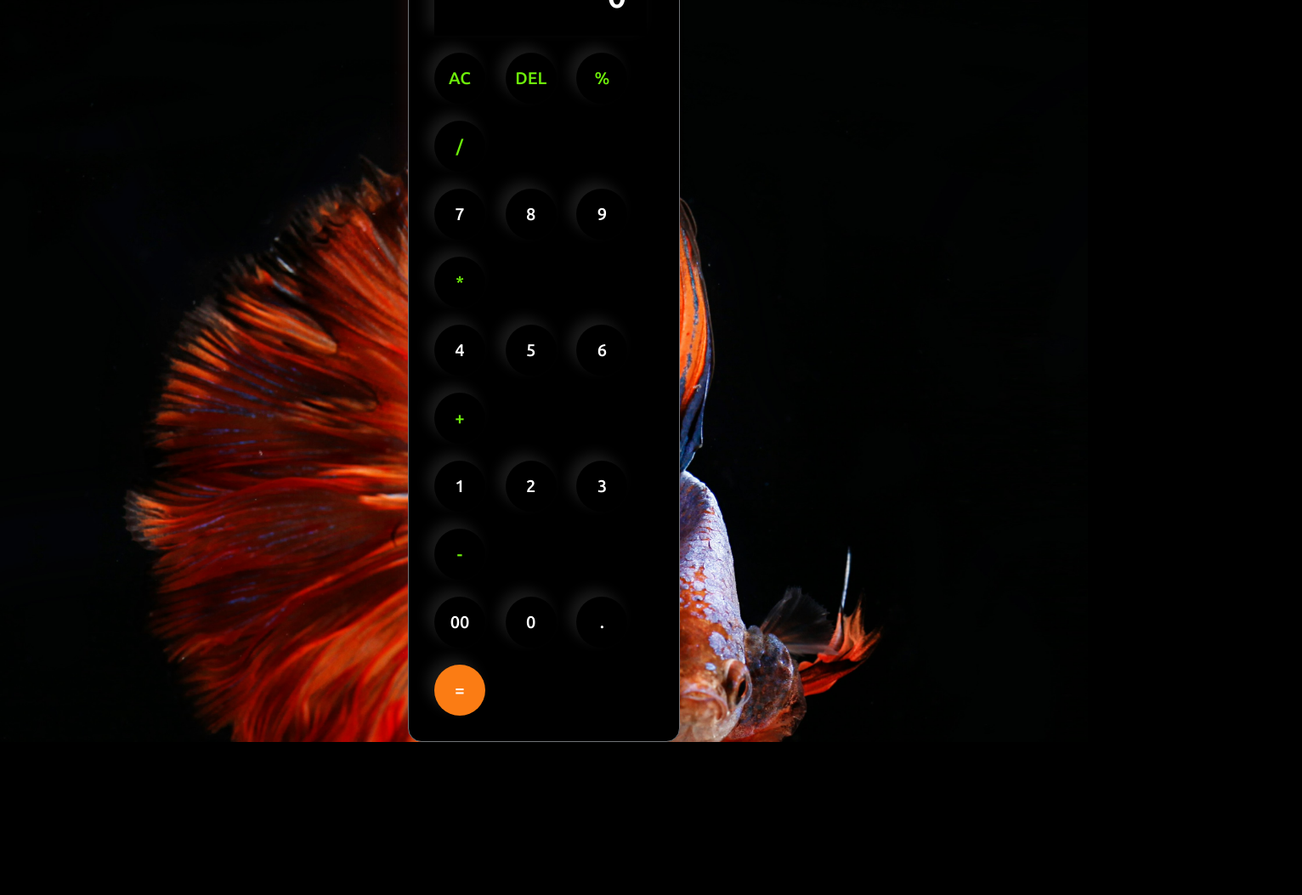
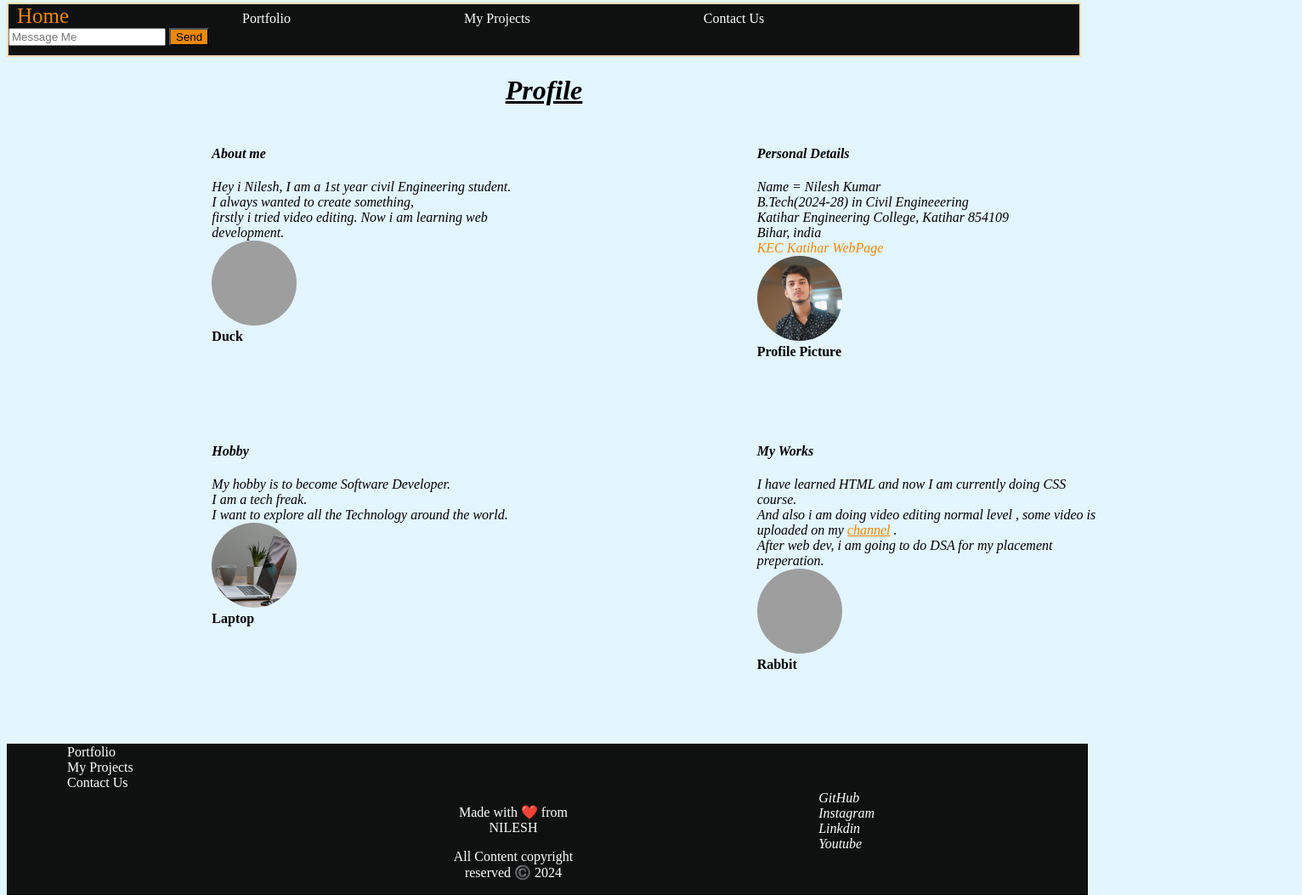
Before and after one commit to nileshkumaryadav1/Profile-Website, a plain HTML site: page index.html in a window 1280 px wide. Shown: the part 5-1058 px from the top of the page at 85% size, 1532 px wide, since content can reach past the window. Before the commit the page ends 878 px from the top, so only its background shows below. Drawn offline with Linux system fonts and the light colour scheme; grey boxes are pictures that could not be loaded.

Commit message:
Add files via upload

```diff
--- a/index.html
+++ b/index.html
@@ -3,51 +3,137 @@
   <head>
     <meta charset="UTF-8" />
     <meta name="viewport" content="width=device-width, initial-scale=1.0" />
-    <title>Calculator - by Nilesh</title>
-    <link rel="stylesheet" href="style.css" />
+    <title>Profile</title>
+    <link rel="stylesheet" href="styleforindex.css" />
   </head>
   <body>
+    <header>
+      <div id="divofnav">
+        <a href="index.html" id="linksofhome">Home</a>
+        <a href="portfolio.html" id="links">Portfolio</a>
+        <a href="projects.html" id="links">My Projects</a>
+        <a href="contactus.html" id="links3">Contact Us</a>
 
-    <div class="calculator">
-      <input type="text" placeholder="0" id="inputbox">
-      <div>
-        <button class="operator">AC</button>
-        <button class="operator">DEL</button>
-        <button class="operator">%</button>
-        <button class="operator">/</button>
+        <input type="text" placeholder="Message Me" />
+        <button id="buttonofhead">Send</button>
+      </div>
+    </header>
+
+    <main>
+      <h1 id="title"><i>Profile</i></h1>
+
+      <div id="info">
+        <div id="box1ininfo">
+          <h4>
+            <i><b>About me</b></i>
+          </h4>
+          <i>Hey i Nilesh, I am a 1st year civil Engineering student.</i>
+          <br />
+          <i>I always wanted to create something,</i>
+          <br />
+          <i
+            >firstly i tried video editing. Now i am learning web
+            development.</i
+          >
+          <br />
+          <img src="duck.jpg" id="profilepic" />
+          <br />
+          <b>Duck</b>
+        </div>
+
+        <div id="personaldetailbox">
+          <h4>
+            <i><b>Personal Details</b></i>
+          </h4>
+          <i>Name = Nilesh Kumar</i>
+          <br />
+          <i>B.Tech(2024-28) in Civil Engineeering</i>
+          <br />
+          <i>Katihar Engineering College, Katihar 854109</i>
+          <br />
+          <i>Bihar, india</i>
+          <br />
+          <a id="kecklink" href="http://keck.ac.in/"
+            ><i>KEC Katihar WebPage</i></a
+          >
+          <br />
+          <img src="profilepic.jpg" id="profilepic" />
+          <br />
+          <b>Profile Picture</b>
+        </div>
       </div>
 
-      <div>
-        <button>7</button>
-        <button>8</button>
-        <button>9</button>
-        <button class="operator">*</button>
+      <div id="info2">
+        <div id="box1ininfo">
+          <h4>
+            <i><b>Hobby</b></i>
+          </h4>
+          <i>My hobby is to become Software Developer.</i>
+          <br />
+          <i>I am a tech freak.</i>
+          <br />
+          <i>I want to explore all the Technology around the world.</i>
+          <br />
+          <img src="laptop.webp" id="profilepic" />
+          <br />
+          <b>Laptop</b>
+        </div>
+
+        <div id="box1ininfo">
+          <h4>
+            <i><b>My Works</b></i>
+          </h4>
+          <i>I have learned HTML and now I am currently doing CSS course.</i>
+          <br />
+          <i
+            >And also i am doing video editing normal level , some video is
+            uploaded on my
+          </i>
+          <a id="myytlink" href="http://www.youtube.com/@NileshKYEdits"
+            ><i>channel</i></a
+          >
+          <i>.</i>
+          <br />
+          <i
+            >After web dev, i am going to do DSA for my placement
+            preperation.</i
+          >
+          <br />
+          <img src="rabbit.jpg" id="profilepic" />
+          <br />
+          <b>Rabbit</b>
+        </div>
       </div>
+    </main>
 
-      <div>
-        <button>4</button>
-        <button>5</button>
-        <button>6</button>
-        <button class="operator">+</button>
+    <footer>
+      <div id="footer">
+        <div id="shortcutlink">
+          <a href="portfolio.html" id="linksfoot">Portfolio</a>
+          <br />
+          <a href="projects.html" id="linksfoot">My Projects</a>
+          <br />
+          <a href="contactus.html" id="links3foot">Contact Us</a>
+        </div>
+
+        <div id="lovemsg">
+          <p id="copyright">Made with ❤️ from NILESH</p>
+          <p id="copyright">All Content copyright reserved ©️ 2024</p>
+        </div>
+
+        <div id="socialmedialink">
+          <a href="#" id="linksfoot"><i>GitHub</i></a>
+          <br />
+          <a href="https://www.instagram.com/nileshnayan123/" id="linksfoot"
+            ><i>Instagram</i></a>
+          <br />
+          <a href="https://www.linkedin.com/in/nileshkumar123/" id="links3foot"
+            ><i>Linkdin</i></a>
+          <br />
+          <a href="http://www.youtube.com/@NileshKYEdits" id="links3foot"
+            ><i>Youtube</i></a>
+        </div>
       </div>
-
-      <div>
-        <button>1</button>
-        <button>2</button>
-        <button>3</button>
-        <button class="operator">-</button>
-      </div>
-
-      <div>
-        <button>00</button>
-        <button>0</button>
-        <button>.</button>
-        <button class="equalbtn">=</button>
-      </div>
-    </div>
-
-
-
-  <script src="script.js"></script>
+    </footer>
   </body>
 </html>
```
